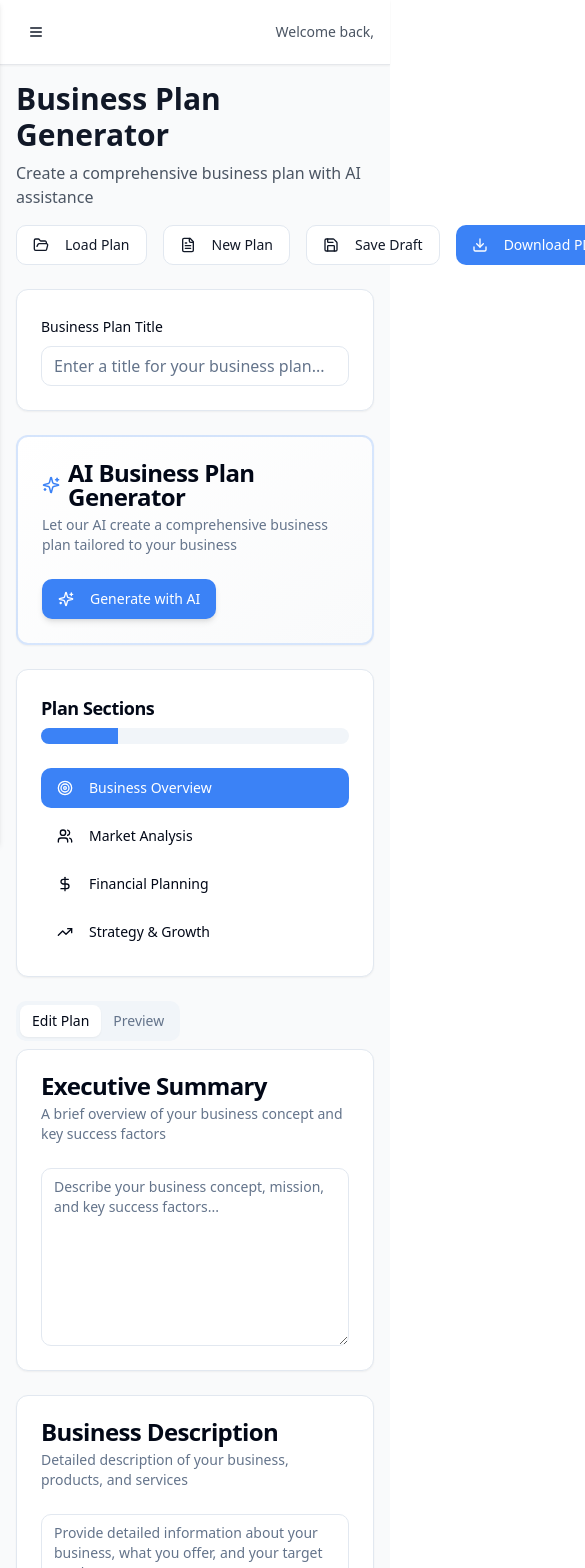
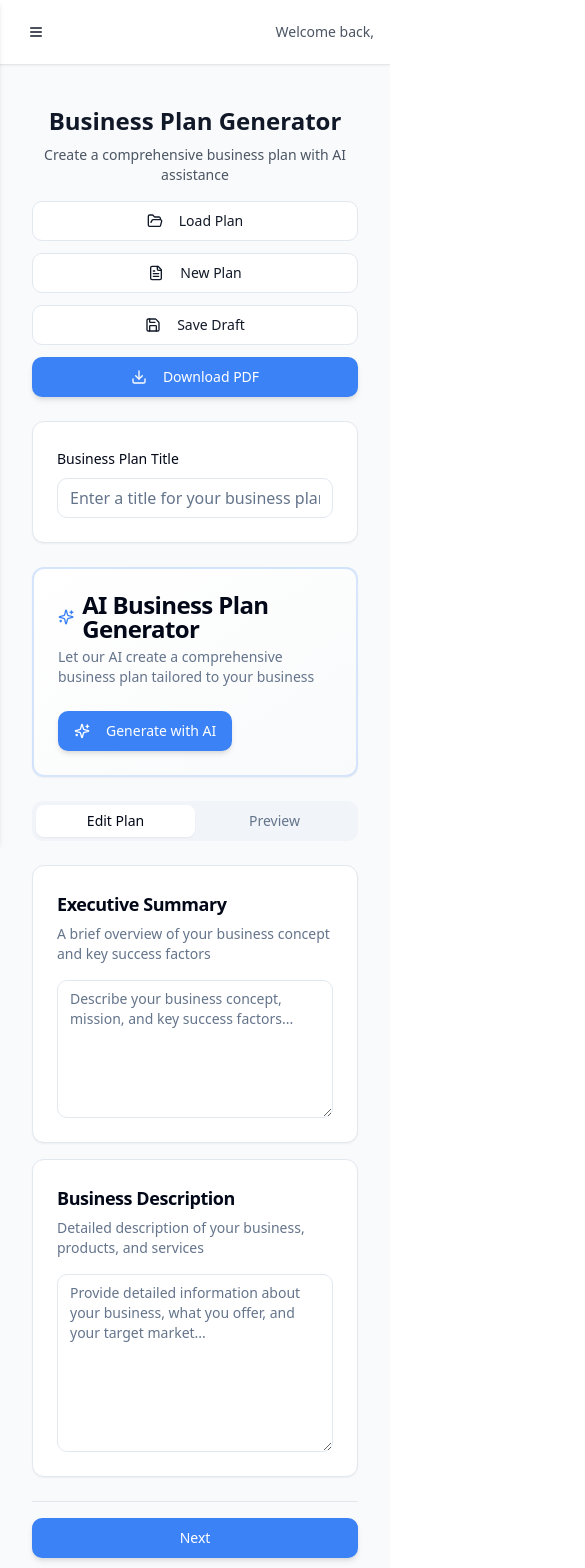
Before and after one commit to Zakariasisu5/bizlaunch360, a React (Vite) app: page /business-plan in a window 390 px wide. Shown: the top 1568 px of the page, 585 px wide, since content can reach past the window. Built offline with nearby package versions, Linux system fonts and the light colour scheme.

Commit message:
Refactor business plan page layout
Improve page structure, spacing, and responsiveness for mobile and tablet devices.

```diff
--- a/src/pages/BusinessPlan.tsx
+++ b/src/pages/BusinessPlan.tsx
@@ -389,45 +389,48 @@ Break-even Analysis:
 
   return (
     <Layout>
-      <div className="space-y-6">
+      <div className="container mx-auto px-4 py-6 space-y-6 max-w-7xl">
         {/* Header */}
-        <div className="flex flex-col sm:flex-row sm:items-center sm:justify-between">
-          <div>
-            <h1 className="text-3xl font-bold text-bizNeutral-900">Business Plan Generator</h1>
-            <p className="text-bizNeutral-600 mt-2">Create a comprehensive business plan with AI assistance</p>
+        <div className="space-y-4">
+          <div className="text-center md:text-left">
+            <h1 className="text-2xl md:text-3xl font-bold text-bizNeutral-900">Business Plan Generator</h1>
+            <p className="text-bizNeutral-600 mt-2 text-sm md:text-base">Create a comprehensive business plan with AI assistance</p>
           </div>
-          <div className="flex items-center space-x-4 mt-4 sm:mt-0">
+
+          {/* Action Buttons - Mobile First */}
+          <div className="flex flex-col gap-3 sm:flex-row sm:flex-wrap sm:justify-center md:justify-start">
             <Dialog open={showSavedPlans} onOpenChange={setShowSavedPlans}>
               <DialogTrigger asChild>
-                <Button variant="outline">
+                <Button variant="outline" className="w-full sm:w-auto">
                   <FolderOpen className="h-4 w-4 mr-2" />
                   Load Plan
                 </Button>
               </DialogTrigger>
-              <DialogContent className="max-w-2xl">
+              <DialogContent className="mx-4 max-w-2xl max-h-[90vh] overflow-hidden">
                 <DialogHeader>
                   <DialogTitle>Saved Business Plans</DialogTitle>
                   <DialogDescription>
                     Load or manage your saved business plans
                   </DialogDescription>
                 </DialogHeader>
-                <div className="space-y-4 max-h-96 overflow-y-auto">
+                <div className="space-y-3 max-h-80 overflow-y-auto pr-2">
                   {savedPlans.length === 0 ? (
                     <p className="text-center text-muted-foreground py-8">No saved business plans yet</p>
                   ) : (
                     savedPlans.map((plan) => (
-                      <div key={plan.id} className="flex items-center justify-between p-4 border rounded-lg">
-                        <div className="flex-1">
-                          <h3 className="font-medium">{plan.title}</h3>
-                          <p className="text-sm text-muted-foreground">
+                      <div key={plan.id} className="flex flex-col sm:flex-row sm:items-center sm:justify-between p-4 border rounded-lg space-y-2 sm:space-y-0">
+                        <div className="flex-1 min-w-0">
+                          <h3 className="font-medium truncate">{plan.title}</h3>
+                          <p className="text-xs text-muted-foreground">
                             Updated: {new Date(plan.updatedAt!).toLocaleDateString()}
                           </p>
                         </div>
-                        <div className="flex space-x-2">
+                        <div className="flex space-x-2 shrink-0">
                           <Button
                             variant="outline"
                             size="sm"
                             onClick={() => handleLoadPlan(plan.id!)}
+                            className="flex-1 sm:flex-none"
                           >
                             Load
                           </Button>
@@ -435,6 +438,7 @@ Break-even Analysis:
                             variant="outline"
                             size="sm"
                             onClick={() => handleDeletePlan(plan.id!)}
+                            className="px-2"
                           >
                             <Trash2 className="h-4 w-4" />
                           </Button>
@@ -445,15 +449,18 @@ Break-even Analysis:
                 </div>
               </DialogContent>
             </Dialog>
-            <Button variant="outline" onClick={handleNewPlan}>
+
+            <Button variant="outline" onClick={handleNewPlan} className="w-full sm:w-auto">
               <FileText className="h-4 w-4 mr-2" />
               New Plan
             </Button>
-            <Button variant="outline" onClick={handleSave} disabled={isSaving}>
+
+            <Button variant="outline" onClick={handleSave} disabled={isSaving} className="w-full sm:w-auto">
               <Save className="h-4 w-4 mr-2" />
               {isSaving ? 'Saving...' : 'Save Draft'}
             </Button>
-            <Button onClick={handleDownloadPDF} disabled={isGeneratingPDF}>
+
+            <Button onClick={handleDownloadPDF} disabled={isGeneratingPDF} className="w-full sm:w-auto btn-primary">
               <Download className="h-4 w-4 mr-2" />
               {isGeneratingPDF ? 'Generating...' : 'Download PDF'}
             </Button>
@@ -516,70 +523,76 @@ Break-even Analysis:
         </Card>
 
         {/* Business Plan Content */}
-        <div className="grid grid-cols-1 lg:grid-cols-4 gap-6">
-          {/* Navigation */}
-          <div className="lg:col-span-1">
-            <Card>
-              <CardHeader>
+        <div className="flex flex-col lg:grid lg:grid-cols-4 gap-6">
+          {/* Navigation - Mobile Horizontal Scroll */}
+          <div className="lg:col-span-1 order-2 lg:order-1">
+            <Card className="sticky top-4">
+              <CardHeader className="pb-3">
                 <CardTitle className="text-lg">Plan Sections</CardTitle>
                 <Progress value={progressPercentage} className="w-full" />
               </CardHeader>
               <CardContent className="space-y-2">
+                {/* Mobile: Horizontal scroll, Desktop: Vertical stack */}
+                <div className="flex lg:flex-col gap-2 overflow-x-auto lg:overflow-visible pb-2 lg:pb-0">
                   {steps.map((step) => {
                     const Icon = step.icon;
                     return (
                       <Button
                         key={step.id}
                         variant={currentStep === step.id ? "default" : "ghost"}
-                      className="w-full justify-start"
+                        className="flex-shrink-0 lg:flex-shrink lg:w-full lg:justify-start whitespace-nowrap lg:whitespace-normal"
                         onClick={() => setCurrentStep(step.id)}
                       >
                         <Icon className="h-4 w-4 mr-2" />
-                      {step.title}
+                        <span className="hidden sm:inline lg:inline">{step.title}</span>
+                        <span className="sm:hidden lg:hidden">{step.id}</span>
                       </Button>
                     );
                   })}
+                </div>
               </CardContent>
             </Card>
           </div>
 
-          {/* Content */}
-          <div className="lg:col-span-3">
+          {/* Content - Always visible, better mobile spacing */}
+          <div className="lg:col-span-3 order-1 lg:order-2">
             <Tabs value="edit" className="w-full">
-              <TabsList>
+              <TabsList className="grid w-full grid-cols-2">
                 <TabsTrigger value="edit">Edit Plan</TabsTrigger>
                 <TabsTrigger value="preview">Preview</TabsTrigger>
               </TabsList>
 
-              <TabsContent value="edit" className="space-y-6">
+              <TabsContent value="edit" className="mt-6 space-y-6">
                 {currentStep === 1 && (
-                  <div className="space-y-6">
+                  <div className="space-y-4 sm:space-y-6">
                     <Card>
-                      <CardHeader>
-                        <CardTitle>Executive Summary</CardTitle>
-                        <CardDescription>A brief overview of your business concept and key success factors</CardDescription>
+                      <CardHeader className="pb-4">
+                        <CardTitle className="text-lg sm:text-xl">Executive Summary</CardTitle>
+                        <CardDescription className="text-sm">A brief overview of your business concept and key success factors</CardDescription>
                       </CardHeader>
                       <CardContent>
                         <Textarea
                           placeholder="Describe your business concept, mission, and key success factors..."
                           value={planData.executiveSummary}
                           onChange={(e) => setPlanData({ ...planData, executiveSummary: e.target.value })}
-                          rows={8}
+                          rows={6}
+                          className="min-h-[120px] text-sm"
                         />
                       </CardContent>
                     </Card>
 
                     <Card>
-                      <CardHeader>
-                        <CardTitle>Business Description</CardTitle>
-                        <CardDescription>Detailed description of your business, products, and services</CardDescription>
+                      <CardHeader className="pb-4">
+                        <CardTitle className="text-lg sm:text-xl">Business Description</CardTitle>
+                        <CardDescription className="text-sm">Detailed description of your business, products, and services</CardDescription>
                       </CardHeader>
                       <CardContent>
                         <Textarea
                           placeholder="Provide detailed information about your business, what you offer, and your target market..."
                           value={planData.businessDescription}
                           onChange={(e) => setPlanData({ ...planData, businessDescription: e.target.value })}
-                          rows={10}
+                          rows={8}
+                          className="min-h-[160px] text-sm"
                         />
                       </CardContent>
                     </Card>
@@ -587,33 +600,35 @@ Break-even Analysis:
                 )}
 
                 {currentStep === 2 && (
-                  <div className="space-y-6">
+                  <div className="space-y-4 sm:space-y-6">
                     <Card>
-                      <CardHeader>
-                        <CardTitle>Market Analysis</CardTitle>
-                        <CardDescription>Analysis of your target market, competition, and industry trends</CardDescription>
+                      <CardHeader className="pb-4">
+                        <CardTitle className="text-lg sm:text-xl">Market Analysis</CardTitle>
+                        <CardDescription className="text-sm">Analysis of your target market, competition, and industry trends</CardDescription>
                       </CardHeader>
                       <CardContent>
                         <Textarea
                           placeholder="Analyze your target market, competitors, market size, and industry trends..."
                           value={planData.marketAnalysis}
                           onChange={(e) => setPlanData({ ...planData, marketAnalysis: e.target.value })}
-                          rows={10}
+                          rows={8}
+                          className="min-h-[160px] text-sm"
                         />
                       </CardContent>
                     </Card>
 
                     <Card>
-                      <CardHeader>
-                        <CardTitle>Organization & Management</CardTitle>
-                        <CardDescription>Your organizational structure and key team members</CardDescription>
+                      <CardHeader className="pb-4">
+                        <CardTitle className="text-lg sm:text-xl">Organization & Management</CardTitle>
+                        <CardDescription className="text-sm">Your organizational structure and key team members</CardDescription>
                       </CardHeader>
                       <CardContent>
                         <Textarea
                           placeholder="Describe your organizational structure, key team members, and their roles..."
                           value={planData.organization}
                           onChange={(e) => setPlanData({ ...planData, organization: e.target.value })}
-                          rows={8}
+                          rows={6}
+                          className="min-h-[120px] text-sm"
                         />
                       </CardContent>
                     </Card>
@@ -621,33 +636,35 @@ Break-even Analysis:
                 )}
 
                 {currentStep === 3 && (
-                  <div className="space-y-6">
+                  <div className="space-y-4 sm:space-y-6">
                     <Card>
-                      <CardHeader>
-                        <CardTitle>Funding Request</CardTitle>
-                        <CardDescription>Your funding requirements and how you plan to use the funds</CardDescription>
+                      <CardHeader className="pb-4">
+                        <CardTitle className="text-lg sm:text-xl">Funding Request</CardTitle>
+                        <CardDescription className="text-sm">Your funding requirements and how you plan to use the funds</CardDescription>
                       </CardHeader>
                       <CardContent>
                         <Textarea
                           placeholder="Describe your funding needs, sources, and planned use of funds..."
                           value={planData.funding}
                           onChange={(e) => setPlanData({ ...planData, funding: e.target.value })}
-                          rows={8}
+                          rows={6}
+                          className="min-h-[120px] text-sm"
                         />
                       </CardContent>
                     </Card>
 
                     <Card>
-                      <CardHeader>
-                        <CardTitle>Financial Projections</CardTitle>
-                        <CardDescription>Revenue forecasts, expense projections, and profitability analysis</CardDescription>
+                      <CardHeader className="pb-4">
+                        <CardTitle className="text-lg sm:text-xl">Financial Projections</CardTitle>
+                        <CardDescription className="text-sm">Revenue forecasts, expense projections, and profitability analysis</CardDescription>
                       </CardHeader>
                       <CardContent>
                         <Textarea
                           placeholder="Include revenue projections, expense forecasts, break-even analysis, and cash flow statements..."
                           value={planData.financials}
                           onChange={(e) => setPlanData({ ...planData, financials: e.target.value })}
-                          rows={10}
+                          rows={8}
+                          className="min-h-[160px] text-sm"
                         />
                       </CardContent>
                     </Card>
@@ -655,117 +672,121 @@ Break-even Analysis:
                 )}
 
                 {currentStep === 4 && (
-                  <div className="space-y-6">
+                  <div className="space-y-4 sm:space-y-6">
                     <Card>
-                      <CardHeader>
-                        <CardTitle>Products & Services</CardTitle>
-                        <CardDescription>Detailed description of your offerings and pricing strategy</CardDescription>
+                      <CardHeader className="pb-4">
+                        <CardTitle className="text-lg sm:text-xl">Products & Services</CardTitle>
+                        <CardDescription className="text-sm">Detailed description of your offerings and pricing strategy</CardDescription>
                       </CardHeader>
                       <CardContent>
                         <Textarea
                           placeholder="Describe your products or services, pricing strategy, and competitive advantages..."
                           value={planData.products}
                           onChange={(e) => setPlanData({ ...planData, products: e.target.value })}
-                          rows={8}
+                          rows={6}
+                          className="min-h-[120px] text-sm"
                         />
                       </CardContent>
                     </Card>
 
                     <Card>
-                      <CardHeader>
-                        <CardTitle>Marketing & Sales Strategy</CardTitle>
-                        <CardDescription>How you plan to attract and retain customers</CardDescription>
+                      <CardHeader className="pb-4">
+                        <CardTitle className="text-lg sm:text-xl">Marketing & Sales Strategy</CardTitle>
+                        <CardDescription className="text-sm">How you plan to attract and retain customers</CardDescription>
                       </CardHeader>
                       <CardContent>
                         <Textarea
                           placeholder="Outline your marketing strategy, sales process, and customer acquisition plans..."
                           value={planData.marketing}
                           onChange={(e) => setPlanData({ ...planData, marketing: e.target.value })}
-                          rows={8}
+                          rows={6}
+                          className="min-h-[120px] text-sm"
                         />
                       </CardContent>
                     </Card>
                   </div>
                 )}
 
-                <div className="flex justify-between">
+                {/* Navigation Buttons - Better mobile layout */}
+                <div className="flex flex-col sm:flex-row justify-between gap-3 pt-4 border-t">
                   <Button
                     variant="outline"
                     onClick={() => setCurrentStep(Math.max(1, currentStep - 1))}
                     disabled={currentStep === 1}
+                    className="w-full sm:w-auto order-2 sm:order-1"
                   >
                     Previous
                   </Button>
                   <Button
                     onClick={() => setCurrentStep(Math.min(4, currentStep + 1))}
                     disabled={currentStep === 4}
-                    className="btn-primary"
+                    className="w-full sm:w-auto btn-primary order-1 sm:order-2"
                   >
                     Next
                   </Button>
                 </div>
               </TabsContent>
 
-              <TabsContent value="preview">
+              <TabsContent value="preview" className="mt-6">
                 <Card>
-                  <CardHeader>
-                    <CardTitle>Business Plan Preview</CardTitle>
-                    <CardDescription>Review your complete business plan</CardDescription>
+                  <CardHeader className="pb-4">
+                    <CardTitle className="text-lg sm:text-xl">Business Plan Preview</CardTitle>
+                    <CardDescription className="text-sm">Review your complete business plan</CardDescription>
                   </CardHeader>
-                  <CardContent className="prose max-w-none">
-                    <div className="space-y-8">
+                  <CardContent className="prose prose-sm sm:prose max-w-none">
+                    <div className="space-y-6 sm:space-y-8">
                       <section>
-                        <h2 className="text-xl font-bold text-bizNeutral-900 mb-4">Executive Summary</h2>
-                        <div className="whitespace-pre-wrap text-bizNeutral-700">
+                        <h2 className="text-lg sm:text-xl font-bold text-bizNeutral-900 mb-3 sm:mb-4">Executive Summary</h2>
+                        <div className="whitespace-pre-wrap text-bizNeutral-700 text-sm sm:text-base leading-relaxed">
                           {planData.executiveSummary || 'No content yet. Use the AI generator or edit manually.'}
                         </div>
                       </section>
 
                       <section>
-                        <h2 className="text-xl font-bold text-bizNeutral-900 mb-4">Business Description</h2>
-                        <div className="whitespace-pre-wrap text-bizNeutral-700">
+                        <h2 className="text-lg sm:text-xl font-bold text-bizNeutral-900 mb-3 sm:mb-4">Business Description</h2>
+                        <div className="whitespace-pre-wrap text-bizNeutral-700 text-sm sm:text-base leading-relaxed">
                           {planData.businessDescription || 'No content yet. Use the AI generator or edit manually.'}
                         </div>
                       </section>
 
                       <section>
-                        <h2 className="text-xl font-bold text-bizNeutral-900 mb-4">Market Analysis</h2>
-                        <div className="whitespace-pre-wrap text-bizNeutral-700">
+                        <h2 className="text-lg sm:text-xl font-bold text-bizNeutral-900 mb-3 sm:mb-4">Market Analysis</h2>
+                        <div className="whitespace-pre-wrap text-bizNeutral-700 text-sm sm:text-base leading-relaxed">
                           {planData.marketAnalysis || 'No content yet. Use the AI generator or edit manually.'}
                         </div>
                       </section>
 
                       <section>
-                        <h2 className="text-xl font-bold text-bizNeutral-900 mb-4">Organization & Management</h2>
-                        <div className="whitespace-pre-wrap text-bizNeutral-700">
+                        <h2 className="text-lg sm:text-xl font-bold text-bizNeutral-900 mb-3 sm:mb-4">Organization & Management</h2>
+                        <div className="whitespace-pre-wrap text-bizNeutral-700 text-sm sm:text-base leading-relaxed">
                           {planData.organization || 'No content yet. Use the AI generator or edit manually.'}
                         </div>
                       </section>
 
                       <section>
-                        <h2 className="text-xl font-bold text-bizNeutral-900 mb-4">Products & Services</h2>
-                        <div className="whitespace-pre-wrap text-bizNeutral-700">
+                        <h2 className="text-lg sm:text-xl font-bold text-bizNeutral-900 mb-3 sm:mb-4">Products & Services</h2>
+                        <div className="whitespace-pre-wrap text-bizNeutral-700 text-sm sm:text-base leading-relaxed">
                           {planData.products || 'No content yet. Use the AI generator or edit manually.'}
                         </div>
                       </section>
 
                       <section>
-                        <h2 className="text-xl font-bold text-bizNeutral-900 mb-4">Marketing & Sales</h2>
-                        <div className="whitespace-pre-wrap text-bizNeutral-700">
+                        <h2 className="text-lg sm:text-xl font-bold text-bizNeutral-900 mb-3 sm:mb-4">Marketing & Sales</h2>
+                        <div className="whitespace-pre-wrap text-bizNeutral-700 text-sm sm:text-base leading-relaxed">
                           {planData.marketing || 'No content yet. Use the AI generator or edit manually.'}
                         </div>
                       </section>
 
                       <section>
-                        <h2 className="text-xl font-bold text-bizNeutral-900 mb-4">Funding Request</h2>
-                        <div className="whitespace-pre-wrap text-bizNeutral-700">
+                        <h2 className="text-lg sm:text-xl font-bold text-bizNeutral-900 mb-3 sm:mb-4">Funding Request</h2>
+                        <div className="whitespace-pre-wrap text-bizNeutral-700 text-sm sm:text-base leading-relaxed">
                           {planData.funding || 'No content yet. Use the AI generator or edit manually.'}
                         </div>
                       </section>
 
                       <section>
-                        <h2 className="text-xl font-bold text-bizNeutral-900 mb-4">Financial Projections</h2>
-                        <div className="whitespace-pre-wrap text-bizNeutral-700">
+                        <h2 className="text-lg sm:text-xl font-bold text-bizNeutral-900 mb-3 sm:mb-4">Financial Projections</h2>
+                        <div className="whitespace-pre-wrap text-bizNeutral-700 text-sm sm:text-base leading-relaxed">
                           {planData.financials || 'No content yet. Use the AI generator or edit manually.'}
                         </div>
                       </section>
```
Lines whose indentation alone changed are shown as unchanged.
